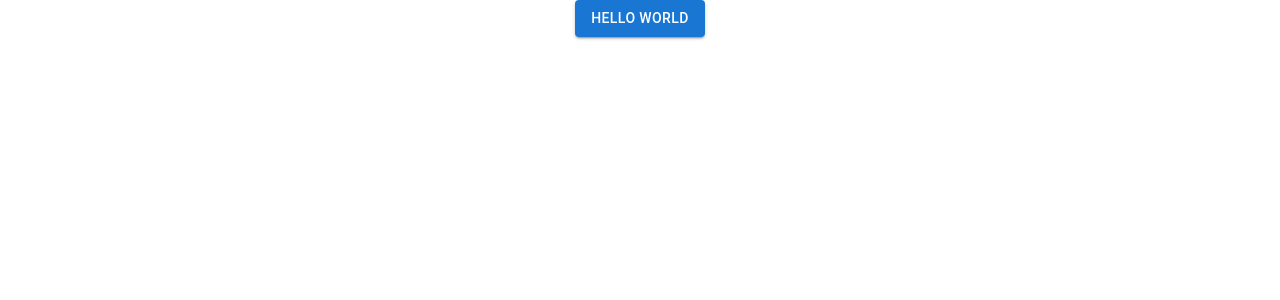
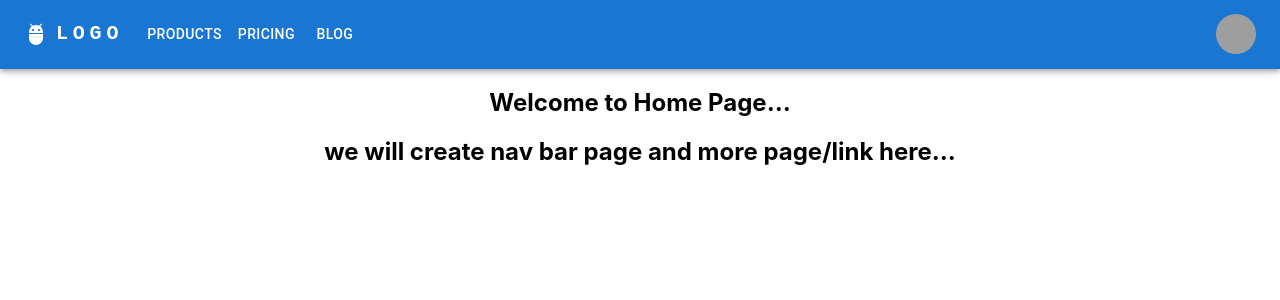
Before and after one commit to mpoxson/BorrowBuddy, a React (Create React App) app in the folder client/: page / in a window 1280 px wide. Before the commit this address had no page. Shown: the top 300 px of the page. Built offline with nearby package versions, Linux system fonts and the light colour scheme; grey boxes are pictures that could not be loaded.

Commit message:
Initial navbar added

```diff
--- a/client/package.json
+++ b/client/package.json
@@ -5,6 +5,7 @@
   "dependencies": {
     "@emotion/react": "^11.11.3",
     "@emotion/styled": "^11.11.0",
+    "@mui/icons-material": "^5.15.10",
     "@mui/material": "^5.15.9",
     "@testing-library/jest-dom": "^5.17.0",
     "@testing-library/react": "^13.4.0",
--- a/client/src/App.js
+++ b/client/src/App.js
@@ -4,24 +4,25 @@
 import Register from "./components/Register";
 import Home from "./components/Home";
 import { BrowserRouter as Router, Route, Routes } from "react-router-dom";
-import Button from "@mui/material/Button";
+import Navbar from "./components/Navbar";
 
 function App() {
   return (
     <div className="App">
+      <Navbar />
       <header className="App-header">
         <Router>
           <Routes>
             <Route path="/UsersList" element={<TestUsersList />} />
             <Route path="/login" element={<Login />} />
             <Route path="/register" element={<Register />} />
+            <Route path="/" element={<Home />} />
             <Route path="/home" element={<Home />} />
 
             {/* define some other routes here...*/}
           </Routes>
         </Router>
       </header>
-      <Button variant="contained">Hello World</Button>
     </div>
   );
 }
--- /dev/null
+++ b/client/src/components/Navbar.js
@@ -0,0 +1,162 @@
+import * as React from "react";
+import AppBar from "@mui/material/AppBar";
+import Box from "@mui/material/Box";
+import Toolbar from "@mui/material/Toolbar";
+import IconButton from "@mui/material/IconButton";
+import Typography from "@mui/material/Typography";
+import Menu from "@mui/material/Menu";
+import MenuIcon from "@mui/icons-material/Menu";
+import Container from "@mui/material/Container";
+import Avatar from "@mui/material/Avatar";
+import Button from "@mui/material/Button";
+import Tooltip from "@mui/material/Tooltip";
+import MenuItem from "@mui/material/MenuItem";
+import AdbIcon from "@mui/icons-material/Adb";
+
+const pages = ["Products", "Pricing", "Blog"];
+const settings = ["Profile", "Account", "Dashboard", "Logout"];
+
+function Navbar() {
+  const [anchorElNav, setAnchorElNav] = React.useState(null);
+  const [anchorElUser, setAnchorElUser] = React.useState(null);
+
+  const handleOpenNavMenu = (event) => {
+    setAnchorElNav(event.currentTarget);
+  };
+  const handleOpenUserMenu = (event) => {
+    setAnchorElUser(event.currentTarget);
+  };
+
+  const handleCloseNavMenu = () => {
+    setAnchorElNav(null);
+  };
+
+  const handleCloseUserMenu = () => {
+    setAnchorElUser(null);
+  };
+
+  return (
+    <AppBar position="static">
+      <Container maxWidth="xl">
+        <Toolbar disableGutters>
+          <AdbIcon sx={{ display: { xs: "none", md: "flex" }, mr: 1 }} />
+          <Typography
+            variant="h6"
+            noWrap
+            component="a"
+            href="#app-bar-with-responsive-menu"
+            sx={{
+              mr: 2,
+              display: { xs: "none", md: "flex" },
+              fontFamily: "monospace",
+              fontWeight: 700,
+              letterSpacing: ".3rem",
+              color: "inherit",
+              textDecoration: "none",
+            }}
+          >
+            LOGO
+          </Typography>
+
+          <Box sx={{ flexGrow: 1, display: { xs: "flex", md: "none" } }}>
+            <IconButton
+              size="large"
+              aria-label="account of current user"
+              aria-controls="menu-appbar"
+              aria-haspopup="true"
+              onClick={handleOpenNavMenu}
+              color="inherit"
+            >
+              <MenuIcon />
+            </IconButton>
+            <Menu
+              id="menu-appbar"
+              anchorEl={anchorElNav}
+              anchorOrigin={{
+                vertical: "bottom",
+                horizontal: "left",
+              }}
+              keepMounted
+              transformOrigin={{
+                vertical: "top",
+                horizontal: "left",
+              }}
+              open={Boolean(anchorElNav)}
+              onClose={handleCloseNavMenu}
+              sx={{
+                display: { xs: "block", md: "none" },
+              }}
+            >
+              {pages.map((page) => (
+                <MenuItem key={page} onClick={handleCloseNavMenu}>
+                  <Typography textAlign="center">{page}</Typography>
+                </MenuItem>
+              ))}
+            </Menu>
+          </Box>
+          <AdbIcon sx={{ display: { xs: "flex", md: "none" }, mr: 1 }} />
+          <Typography
+            variant="h5"
+            noWrap
+            component="a"
+            href="#app-bar-with-responsive-menu"
+            sx={{
+              mr: 2,
+              display: { xs: "flex", md: "none" },
+              flexGrow: 1,
+              fontFamily: "monospace",
+              fontWeight: 700,
+              letterSpacing: ".3rem",
+              color: "inherit",
+              textDecoration: "none",
+            }}
+          >
+            LOGO
+          </Typography>
+          <Box sx={{ flexGrow: 1, display: { xs: "none", md: "flex" } }}>
+            {pages.map((page) => (
+              <Button
+                key={page}
+                onClick={handleCloseNavMenu}
+                sx={{ my: 2, color: "white", display: "block" }}
+              >
+                {page}
+              </Button>
+            ))}
+          </Box>
+
+          <Box sx={{ flexGrow: 0 }}>
+            <Tooltip title="Open settings">
+              <IconButton onClick={handleOpenUserMenu} sx={{ p: 0 }}>
+                <Avatar alt="Remy Sharp" src="/static/images/avatar/2.jpg" />
+              </IconButton>
+            </Tooltip>
+            <Menu
+              sx={{ mt: "45px" }}
+              id="menu-appbar"
+              anchorEl={anchorElUser}
+              anchorOrigin={{
+                vertical: "top",
+                horizontal: "right",
+              }}
+              keepMounted
+              transformOrigin={{
+                vertical: "top",
+                horizontal: "right",
+              }}
+              open={Boolean(anchorElUser)}
+              onClose={handleCloseUserMenu}
+            >
+              {settings.map((setting) => (
+                <MenuItem key={setting} onClick={handleCloseUserMenu}>
+                  <Typography textAlign="center">{setting}</Typography>
+                </MenuItem>
+              ))}
+            </Menu>
+          </Box>
+        </Toolbar>
+      </Container>
+    </AppBar>
+  );
+}
+export default Navbar;
```
Also changed, not shown: 1 other file (tests, documents, lock files or other folders).
